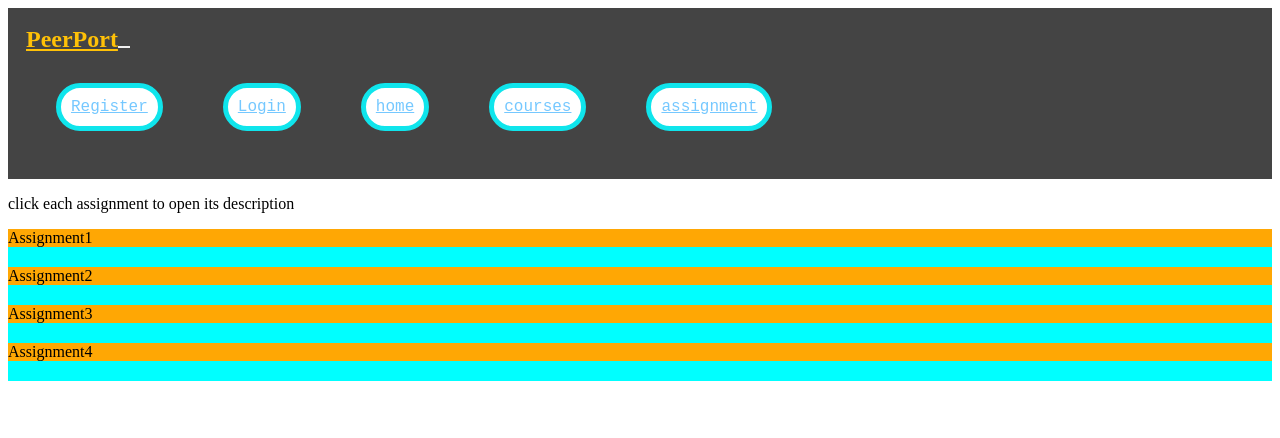
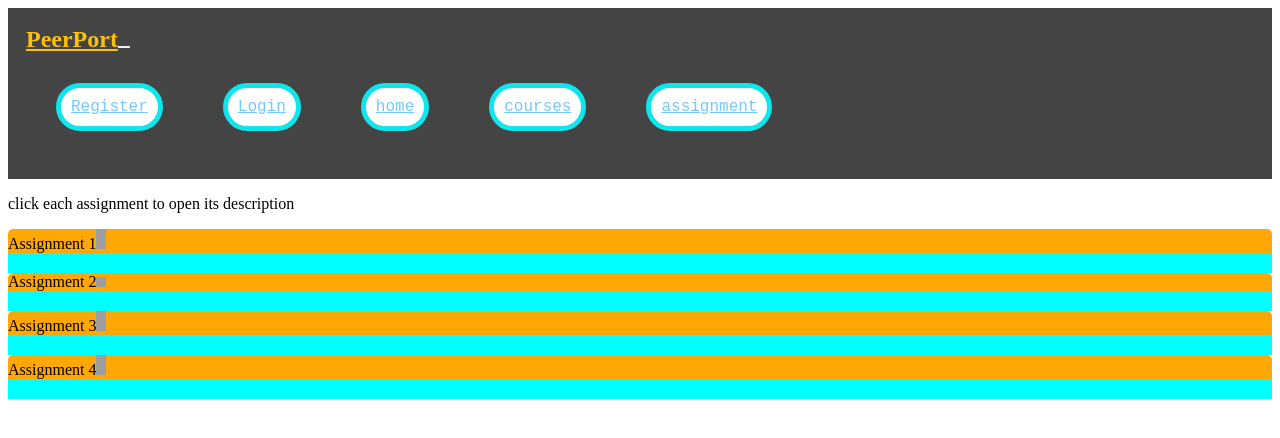
Before and after one commit to LUGC-PeerPort/PeerPort-Frontend, an Angular app: page /assignments in a window 1280 px wide. Shown: the top 438 px of the page. Built offline with nearby package versions, Linux system fonts and the light colour scheme; grey boxes are pictures that could not be loaded.

Commit message:
added icon for dropdown assignments

```diff
--- a/src/app/components/assignment/assignment.component.css
+++ b/src/app/components/assignment/assignment.component.css
@@ -12,11 +12,16 @@
 
 .assignment-color {
     background-color: #ffa704;
+    border-top-left-radius: 5px;
+    border-top-right-radius: 5px;
+}
 
+.toggle-checkbox:checked ~ .collapsible-content{
+  max-height: 500px; /* Adjust to a value large enough to contain content */
 }
-.toggle-checkbox:checked ~ .collapsible-content {
-  max-height: 500px; /* Adjust to a value large enough to contain content */
-  /* Or, for a more dynamic height, you might need JavaScript */
+.toggle-checkbox:checked ~ .arrow-toggle{
+  transform:rotate(90deg);
+  transition: 0.5s;
 }
 
 .toggle-checkbox1 {
--- a/src/app/components/assignment/assignment.component.html
+++ b/src/app/components/assignment/assignment.component.html
@@ -2,28 +2,32 @@
     <p> click each assignment to open its description</p>
     <input type="checkbox" id="toggle-box" class="toggle-checkbox">
 <div class="assignment-color">
-    <label for="toggle-box" class="toggle-label">Assignment1</label>
+    <label for="toggle-box" class="toggle-label">Assignment 1</label>
+    <img src="arrow-down-solid-full.svg" class="arrow-toggle" width="10px" height="20px">
     </div>
 <div class="collapsible-content">
   <p>Lorem ipsum dolor sit amet, consectetur adipiscing elit, sed do eiusmod tempor incididunt ut labore et dolore magna aliqua. Ut enim ad minim veniam, quis nostrud exercitation ullamco laboris nisi ut aliquip ex ea commodo consequat. Duis aute irure dolor in reprehenderit in voluptate velit esse cillum dolore eu fugiat nulla pariatur. Excepteur sint occaecat cupidatat non proident, sunt in culpa qui officia deserunt mollit anim id est laborum.</p>
 </div>
 <input type="checkbox" id="toggle-box1" class="toggle-checkbox1">
 <div class="assignment-color">
-<label for="toggle-box1" class="toggle-label1">Assignment2</label>
+<label for="toggle-box1" class="toggle-label1">Assignment 2</label>
+<img src="arrow-down-solid-full.svg" class="arrow-toggle" width="10px" height="10px">
 </div>
 <div class="collapsible-content1">
   <p>Lorem ipsum dolor sit amet, consectetur adipiscing elit, sed do eiusmod tempor incididunt ut labore et dolore magna aliqua. Ut enim ad minim veniam, quis nostrud exercitation ullamco laboris nisi ut aliquip ex ea commodo consequat. Duis aute irure dolor in reprehenderit in voluptate velit esse cillum dolore eu fugiat nulla pariatur. Excepteur sint occaecat cupidatat non proident, sunt in culpa qui officia deserunt mollit anim id est laborum.</p>
 </div>
 <input type="checkbox" id="toggle-box2" class="toggle-checkbox2">
 <div class="assignment-color">
-<label for="toggle-box2" class="toggle-label2">Assignment3</label>
+<label for="toggle-box2" class="toggle-label2">Assignment 3</label>
+<img src="arrow-down-solid-full.svg" class="arrow-toggle" width="10px" height="20px">
 </div>
 <div class="collapsible-content2">
   <p>Lorem ipsum dolor sit amet, consectetur adipiscing elit, sed do eiusmod tempor incididunt ut labore et dolore magna aliqua. Ut enim ad minim veniam, quis nostrud exercitation ullamco laboris nisi ut aliquip ex ea commodo consequat. Duis aute irure dolor in reprehenderit in voluptate velit esse cillum dolore eu fugiat nulla pariatur. Excepteur sint occaecat cupidatat non proident, sunt in culpa qui officia deserunt mollit anim id est laborum.</p>
 </div>
 <input type="checkbox" id="toggle-box3" class="toggle-checkbox3">
 <div class="assignment-color">
-<label for="toggle-box3" class="toggle-label3">Assignment4</label>
+<label for="toggle-box3" class="toggle-label3">Assignment 4</label>
+<img src="arrow-down-solid-full.svg" class="arrow-toggle" width="10px" height="20px">
 </div>
 <div class="collapsible-content3">
   <p>Lorem ipsum dolor sit amet, consectetur adipiscing elit, sed do eiusmod tempor incididunt ut labore et dolore magna aliqua. Ut enim ad minim veniam, quis nostrud exercitation ullamco laboris nisi ut aliquip ex ea commodo consequat. Duis aute irure dolor in reprehenderit in voluptate velit esse cillum dolore eu fugiat nulla pariatur. Excepteur sint occaecat cupidatat non proident, sunt in culpa qui officia deserunt mollit anim id est laborum..</p>
```
